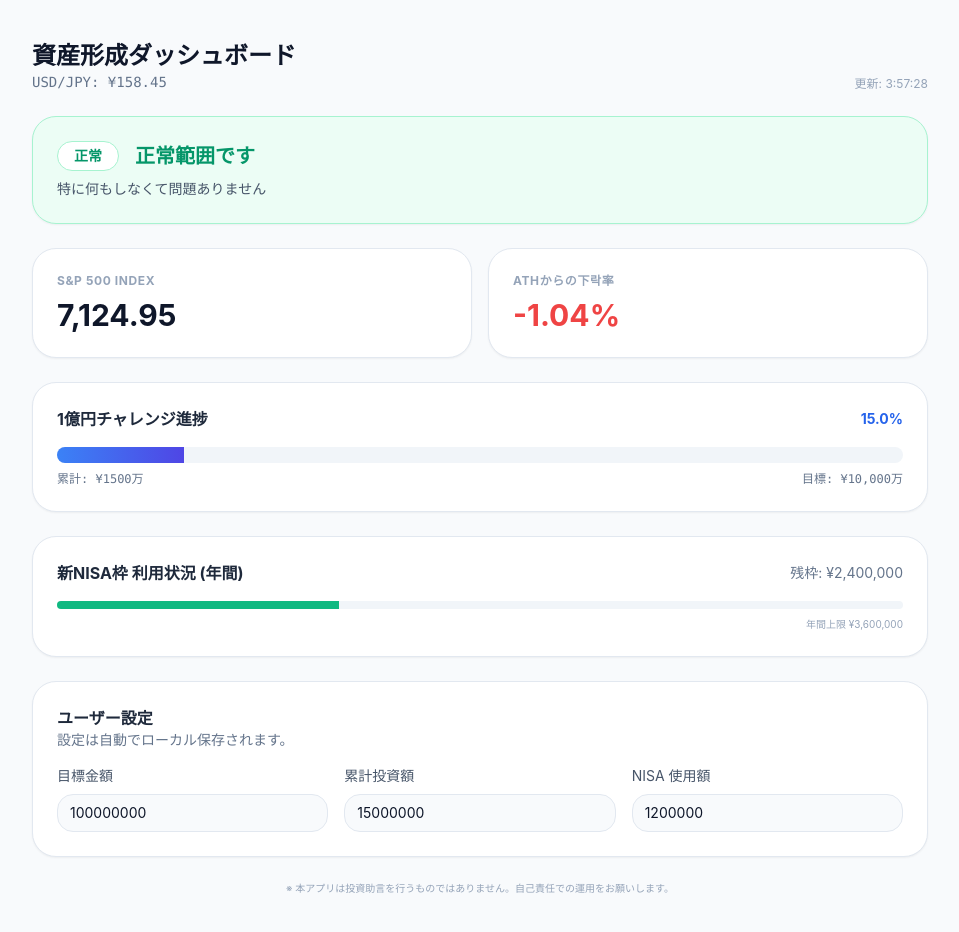
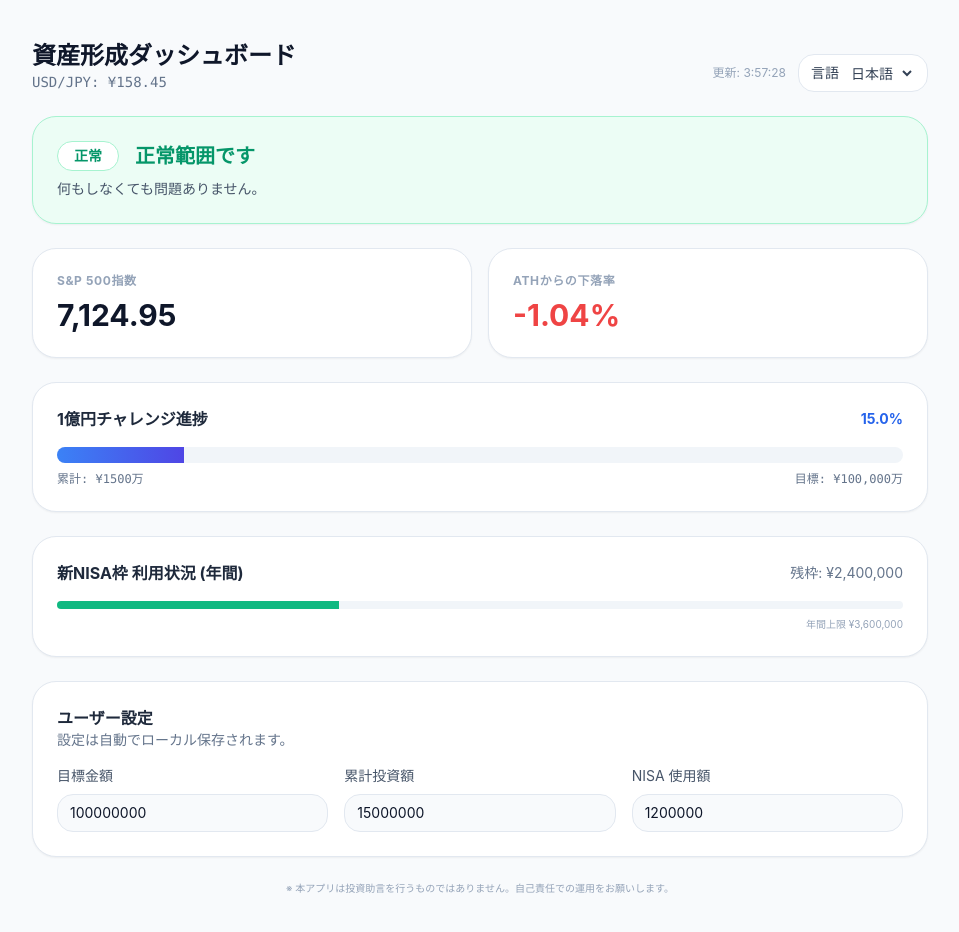
Before and after one commit to MIYU8305/InvestApp, a Next.js app: page / in a window 1280 px wide. Shown: the top 932 px of the page, without its empty margins (160-1119 px from the left). Built offline with nearby package versions, Linux system fonts and the light colour scheme.

Commit message:
Fix: 대시보드 디자인 및 레이아웃 수정

```diff
--- a/app/layout.tsx
+++ b/app/layout.tsx
@@ -11,7 +11,7 @@ export default function RootLayout({
   children: React.ReactNode
 }) {
   return (
-    <html lang="ko">
+    <html lang="ja">
       <body className="antialiased">{children}</body>
     </html>
   )
--- a/app/page.tsx
+++ b/app/page.tsx
@@ -1,6 +1,137 @@
 "use client";
 
 import React, { useState, useEffect } from "react";
+
+type Locale = "ja" | "ko" | "en";
+
+const DATA_STORAGE_KEY = "invest-dashboard-user";
+const LOCALE_STORAGE_KEY = "invest-dashboard-locale";
+
+const localeOptions: { code: Locale; label: string }[] = [
+  { code: "ja", label: "日本語" },
+  { code: "ko", label: "한국어" },
+  { code: "en", label: "English" },
+];
+
+const localeMap: Record<Locale, string> = {
+  ja: "ja-JP",
+  ko: "ko-KR",
+  en: "en-US",
+};
+
+const translations = {
+  ja: {
+    title: "資産形成ダッシュボード",
+    updatedAt: "更新",
+    usdJpy: "USD/JPY",
+    spIndex: "S&P 500指数",
+    athDrop: "ATHからの下落率",
+    goalTitle: "1億円チャレンジ進捗",
+    totalLabel: "累計",
+    targetLabel: "目標",
+    nisaTitle: "新NISA枠 利用状況 (年間)",
+    remaining: "残枠",
+    yearlyLimit: "年間上限 ¥3,600,000",
+    userSettings: "ユーザー設定",
+    autoSave: "設定は自動でローカル保存されます。",
+    goalAmount: "目標金額",
+    totalInvested: "累計投資額",
+    nisaUsed: "NISA 使用額",
+    footer: "※ 本アプリは投資助言を行うものではありません。自己責任での運用をお願いします。",
+    status: {
+      normal: {
+        label: "正常",
+        message: "正常範囲です",
+        detail: "何もしなくても問題ありません。",
+      },
+      caution: {
+        label: "調整",
+        message: "押し目買いの検討",
+        detail: "少しずつ追加購入を検討してください。",
+      },
+      buyZone: {
+        label: "絶好機",
+        message: "積極的買付けゾーン",
+        detail: "キャッシュポジションを確認してください。",
+      },
+    },
+    language: "言語",
+  },
+  ko: {
+    title: "자산 형성 대시보드",
+    updatedAt: "업데이트",
+    usdJpy: "USD/JPY",
+    spIndex: "S&P 500 지수",
+    athDrop: "ATH 대비 하락률",
+    goalTitle: "1억엔 챌린지 진행",
+    totalLabel: "누계",
+    targetLabel: "목표",
+    nisaTitle: "신NISA 한도 이용 현황 (연간)",
+    remaining: "잔여 한도",
+    yearlyLimit: "연간 한도 ¥3,600,000",
+    userSettings: "사용자 설정",
+    autoSave: "설정은 자동으로 로컬 저장됩니다.",
+    goalAmount: "목표 금액",
+    totalInvested: "누적 투자액",
+    nisaUsed: "NISA 사용액",
+    footer: "※ 본 앱은 투자 조언을 제공하지 않습니다. 본인 책임으로 운용하세요.",
+    status: {
+      normal: {
+        label: "정상",
+        message: "정상 범위입니다",
+        detail: "아무것도 하지 않아도 괜찮습니다.",
+      },
+      caution: {
+        label: "조정",
+        message: "매수 타이밍을 주시하세요",
+        detail: "추가 매수를 천천히 고려해보세요.",
+      },
+      buyZone: {
+        label: "매수 적기",
+        message: "적극 매수 구간입니다",
+        detail: "현금 비중을 확인하세요.",
+      },
+    },
+    language: "언어",
+  },
+  en: {
+    title: "Wealth Dashboard",
+    updatedAt: "Updated",
+    usdJpy: "USD/JPY",
+    spIndex: "S&P 500 Index",
+    athDrop: "Drawdown from ATH",
+    goalTitle: "100M JPY Goal Progress",
+    totalLabel: "Total",
+    targetLabel: "Target",
+    nisaTitle: "New NISA Usage (Annual)",
+    remaining: "Remaining",
+    yearlyLimit: "Annual limit ¥3,600,000",
+    userSettings: "User Settings",
+    autoSave: "Settings are saved locally.",
+    goalAmount: "Target Amount",
+    totalInvested: "Total Invested",
+    nisaUsed: "NISA Used",
+    footer: "※ This app does not provide investment advice. Invest at your own risk.",
+    status: {
+      normal: {
+        label: "Normal",
+        message: "Within normal range",
+        detail: "No action is needed right now.",
+      },
+      caution: {
+        label: "Correction",
+        message: "Consider buying on dips",
+        detail: "Review the market before adding more.",
+      },
+      buyZone: {
+        label: "Buy Zone",
+        message: "Aggressive buying zone",
+        detail: "Check your cash balance before moving.",
+      },
+    },
+    language: "Language",
+  },
+} as const;
 
 export default function InvestmentDashboard() {
   const [data, setData] = useState({
@@ -12,6 +143,7 @@ export default function InvestmentDashboard() {
     annualNisaUsed: 1200000,    // 올해 NISA 사용액
     lastUpdate: new Date(),
   });
+  const [locale, setLocale] = useState<Locale>("ja");
 
   // 계산 로직
   const dropRate = ((data.currentSP500 - data.athSP500) / data.athSP500) * 100;
@@ -19,42 +151,26 @@ export default function InvestmentDashboard() {
   const nisaLimit = 3600000; // 신NISA 연간 한도
   const nisaProgress = (data.annualNisaUsed / nisaLimit) * 100;
 
+  const t = translations[locale as Locale];
+
   const getStatus = () => {
     if (dropRate > -5) {
-      return {
-        label: "正常",
-        color: "text-emerald-600",
-        bg: "bg-emerald-50",
-        border: "border-emerald-200",
-        message: "正常範囲です",
-        detail: "特に何もしなくて問題ありません",
-      };
+      return { ...t.status.normal, color: "text-emerald-600", bg: "bg-emerald-50", border: "border-emerald-200" };
     } else if (dropRate > -15) {
-      return {
-        label: "調整",
-        color: "text-amber-600",
-        bg: "bg-amber-50",
-        border: "border-amber-200",
-        message: "押し目買いの検討",
-        detail: "少しずつ追加購入を検討してください。",
-      };
-    } else {
-      return {
-        label: "絶好機",
-        color: "text-red-600",
-        bg: "bg-red-50",
-        border: "border-red-200",
-        message: "積極的買付けゾーン",
-        detail: "キャッシュポジションを確認してください。",
-      };
+      return { ...t.status.caution, color: "text-amber-600", bg: "bg-amber-50", border: "border-amber-200" };
     }
+    return { ...t.status.buyZone, color: "text-red-600", bg: "bg-red-50", border: "border-red-200" };
   };
 
   const status = getStatus();
-  const STORAGE_KEY = "invest-dashboard-user";
 
   useEffect(() => {
-    const saved = window.localStorage.getItem(STORAGE_KEY);
+    const savedLocale = window.localStorage.getItem(LOCALE_STORAGE_KEY) as Locale | null;
+    if (savedLocale && Object.keys(translations).includes(savedLocale)) {
+      setLocale(savedLocale as Locale);
+    }
+
+    const saved = window.localStorage.getItem(DATA_STORAGE_KEY);
     if (saved) {
       try {
         const parsed = JSON.parse(saved);
@@ -71,10 +187,14 @@ export default function InvestmentDashboard() {
   useEffect(() => {
     const { totalInvestedJPY, targetAmountJPY, annualNisaUsed, jpyUsd } = data;
     window.localStorage.setItem(
-      STORAGE_KEY,
+      DATA_STORAGE_KEY,
       JSON.stringify({ totalInvestedJPY, targetAmountJPY, annualNisaUsed, jpyUsd })
     );
   }, [data.totalInvestedJPY, data.targetAmountJPY, data.annualNisaUsed, data.jpyUsd]);
+
+  useEffect(() => {
+    window.localStorage.setItem(LOCALE_STORAGE_KEY, locale);
+  }, [locale]);
 
   // 실시간 시뮬레이션 (실제 구현시 API 연동 권장)
   useEffect(() => {
@@ -95,12 +215,30 @@ export default function InvestmentDashboard() {
     <div className="min-h-screen bg-slate-50 py-10 px-4">
       <div className="mx-auto max-w-4xl space-y-6">
         {/* 헤더 */}
-        <header className="flex justify-between items-end">
+        <header className="flex flex-col gap-4 sm:flex-row sm:items-end sm:justify-between">
           <div>
-            <h1 className="text-2xl font-bold text-slate-900">資産形成ダッシュボード</h1>
-            <p className="text-sm text-slate-500 font-mono">USD/JPY: ¥{data.jpyUsd}</p>
+            <h1 className="text-2xl font-bold text-slate-900">{t.title}</h1>
+            <p className="text-sm text-slate-500 font-mono">{t.usdJpy}: ¥{data.jpyUsd}</p>
           </div>
-          <p className="text-xs text-slate-400">更新: {data.lastUpdate.toLocaleTimeString("ja-JP")}</p>
+          <div className="flex flex-wrap items-center gap-3">
+            <div className="text-xs text-slate-400">
+              {t.updatedAt}: {data.lastUpdate.toLocaleTimeString(localeMap[locale])}
+            </div>
+            <label className="flex items-center gap-2 rounded-2xl border border-slate-200 bg-white px-3 py-2 text-sm text-slate-700">
+              <span>{t.language}</span>
+              <select
+                value={locale}
+                onChange={(e: React.ChangeEvent<HTMLSelectElement>) => setLocale(e.target.value as Locale)}
+                className="bg-transparent text-sm outline-none"
+              >
+                {localeOptions.map((option) => (
+                  <option key={option.code} value={option.code}>
+                    {option.label}
+                  </option>
+                ))}
+              </select>
+            </label>
+          </div>
         </header>
 
         {/* 메인 상태 알림 */}
@@ -117,11 +255,11 @@ export default function InvestmentDashboard() {
         {/* 지수 및 변동률 */}
         <div className="grid gap-4 md:grid-cols-2">
           <div className="bg-white p-6 rounded-3xl border border-slate-200 shadow-sm">
-            <p className="text-xs font-bold text-slate-400 uppercase tracking-wider">S&P 500 Index</p>
-            <p className="text-3xl font-bold text-slate-900 mt-2">{data.currentSP500.toLocaleString()}</p>
+            <p className="text-xs font-bold text-slate-400 uppercase tracking-wider">{t.spIndex}</p>
+            <p className="text-3xl font-bold text-slate-900 mt-2">{data.currentSP500.toLocaleString(localeMap[locale])}</p>
           </div>
           <div className="bg-white p-6 rounded-3xl border border-slate-200 shadow-sm">
-            <p className="text-xs font-bold text-slate-400 uppercase tracking-wider">ATHからの下락率</p>
+            <p className="text-xs font-bold text-slate-400 uppercase tracking-wider">{t.athDrop}</p>
             <p className={`text-3xl font-bold mt-2 ${dropRate >= 0 ? "text-emerald-500" : "text-red-500"}`}>
               {dropRate.toFixed(2)}%
             </p>
@@ -131,7 +269,7 @@ export default function InvestmentDashboard() {
         {/* 목표 달성률 (1억엔 프로젝트) */}
         <section className="bg-white p-6 rounded-3xl border border-slate-200 shadow-sm">
           <div className="flex justify-between items-center mb-4">
-            <h3 className="font-bold text-slate-800">1億円チャレンジ進捗</h3>
+            <h3 className="font-bold text-slate-800">{t.goalTitle}</h3>
             <span className="text-sm font-bold text-blue-600">{progressToGoal.toFixed(1)}%</span>
           </div>
           <div className="h-4 bg-slate-100 rounded-full overflow-hidden">
@@ -141,16 +279,16 @@ export default function InvestmentDashboard() {
             />
           </div>
           <div className="flex justify-between mt-2 text-xs text-slate-500 font-mono">
-            <span>累計: ¥{(data.totalInvestedJPY / 10000).toFixed(0)}万</span>
-            <span>目標: ¥10,000万</span>
+            <span>{t.totalLabel}: ¥{(data.totalInvestedJPY / 10000).toFixed(0)}万</span>
+            <span>{t.targetLabel}: ¥100,000万</span>
           </div>
         </section>
 
         {/* NISA 한도 트래커 */}
         <section className="bg-white p-6 rounded-3xl border border-slate-200 shadow-sm">
           <div className="flex justify-between items-center mb-4">
-            <h3 className="font-bold text-slate-800">新NISA枠 利用状況 (年間)</h3>
-            <span className="text-sm text-slate-500">残枠: ¥{(nisaLimit - data.annualNisaUsed).toLocaleString()}</span>
+            <h3 className="font-bold text-slate-800">{t.nisaTitle}</h3>
+            <span className="text-sm text-slate-500">{t.remaining}: ¥{(nisaLimit - data.annualNisaUsed).toLocaleString(localeMap[locale])}</span>
           </div>
           <div className="h-2 bg-slate-100 rounded-full overflow-hidden">
             <div
@@ -158,17 +296,17 @@ export default function InvestmentDashboard() {
               style={{ width: `${nisaProgress}%` }}
             />
           </div>
-          <p className="mt-2 text-[10px] text-slate-400 text-right">年間上限 ¥3,600,000</p>
+          <p className="mt-2 text-[10px] text-slate-400 text-right">{t.yearlyLimit}</p>
         </section>
 
         <section className="bg-white p-6 rounded-3xl border border-slate-200 shadow-sm">
           <div className="mb-4">
-            <h3 className="font-bold text-slate-800">ユーザー設定</h3>
-            <p className="text-sm text-slate-500">設定は自動でローカル保存されます。</p>
+            <h3 className="font-bold text-slate-800">{t.userSettings}</h3>
+            <p className="text-sm text-slate-500">{t.autoSave}</p>
           </div>
           <div className="grid gap-4 md:grid-cols-3">
             <label className="space-y-2 text-sm text-slate-600">
-              <span>目標金額</span>
+              <span>{t.goalAmount}</span>
               <input
                 type="number"
                 value={data.targetAmountJPY}
@@ -182,7 +320,7 @@ export default function InvestmentDashboard() {
               />
             </label>
             <label className="space-y-2 text-sm text-slate-600">
-              <span>累計投資額</span>
+              <span>{t.totalInvested}</span>
               <input
                 type="number"
                 value={data.totalInvestedJPY}
@@ -196,7 +334,7 @@ export default function InvestmentDashboard() {
               />
             </label>
             <label className="space-y-2 text-sm text-slate-600">
-              <span>NISA 使用額</span>
+              <span>{t.nisaUsed}</span>
               <input
                 type="number"
                 value={data.annualNisaUsed}
@@ -212,9 +350,7 @@ export default function InvestmentDashboard() {
           </div>
         </section>
 
-        <footer className="text-center text-[10px] text-slate-400">
-          ※ 本アプリは投資助言を行うものではありません。自己責任での運用をお願いします。
-        </footer>
+        <footer className="text-center text-[10px] text-slate-400">{t.footer}</footer>
       </div>
     </div>
   );
```
